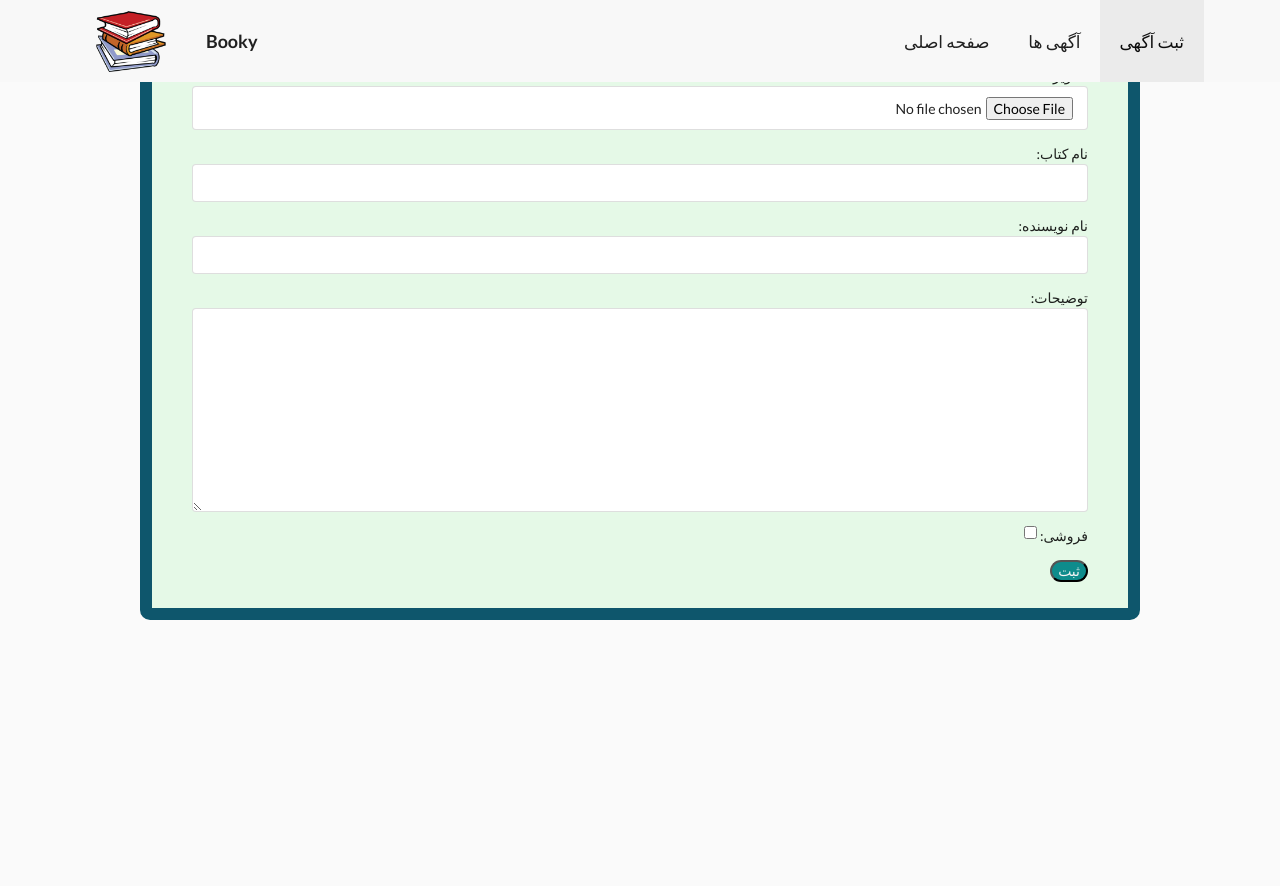
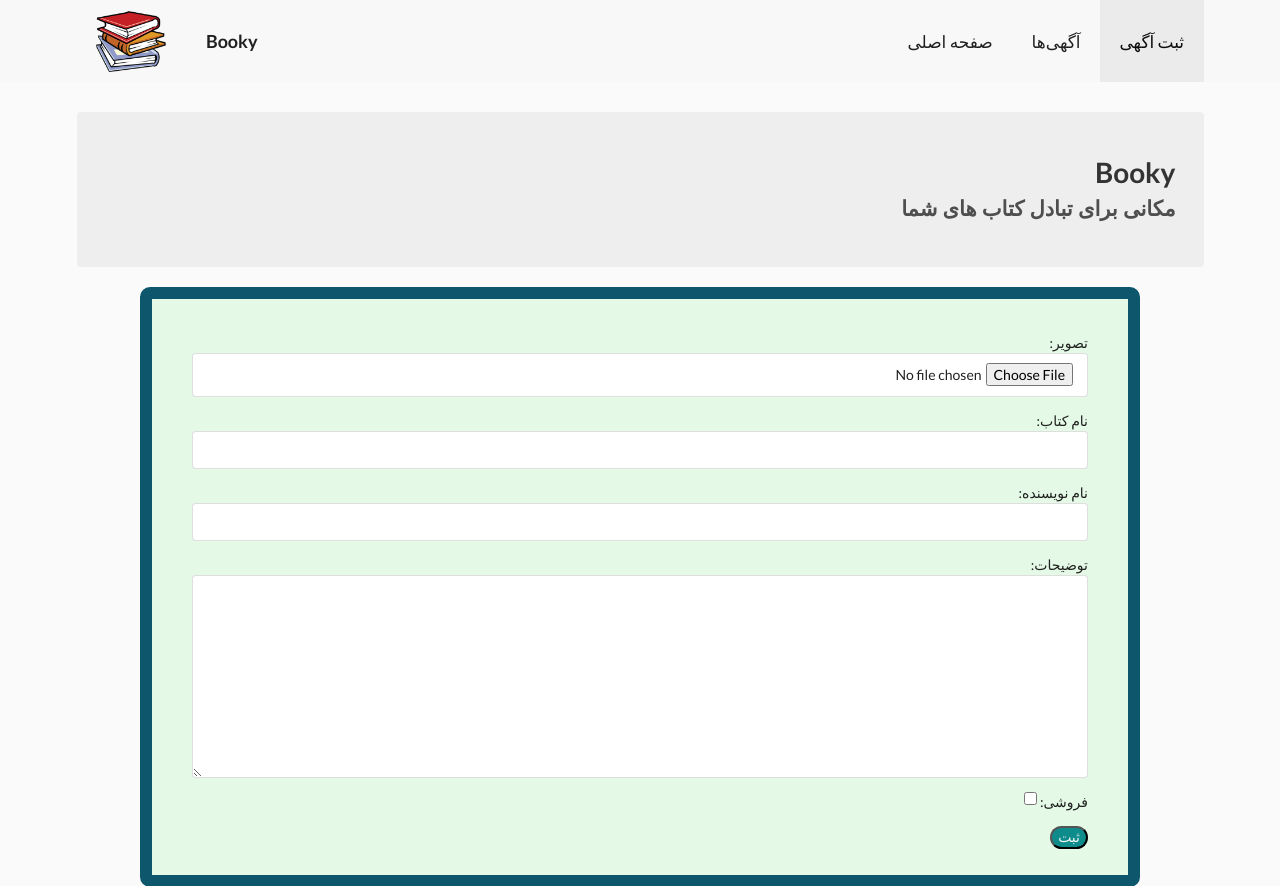
Before and after one commit to reza-yb/napela, a Django app: page /ads/new/ in a window 1280 px wide. Shown: the top 886 px of the page. Run offline with Django 3.2, Linux system fonts and the light colour scheme.

Commit message:
how did i mess up the containers, how

```diff
--- a/BookAdvertisement/templates/BookAdvertisement/bookad_form.html
+++ b/BookAdvertisement/templates/BookAdvertisement/bookad_form.html
@@ -8,6 +8,15 @@
 
 {% block content %}
 {#    <h2 class="new_ad_h2" style="text-align: center">{{ nav }}</h2>#}
+    <div class="ui container">
+
+        <div class="ui message">
+            <h1 class="ui huge header">Booky</h1>
+            <p style="font-family: iransansdn; font-weight: bold" class="lead">
+                مکانی برای تبادل کتاب های شما
+            </p>
+        </div>
+    </div>
     <br>
     <div class="info_container">
 
--- a/BookAdvertisement/templates/all_ads.html
+++ b/BookAdvertisement/templates/all_ads.html
@@ -25,7 +25,7 @@
                         {% if ad.poster.url is not None %}
                             <img src="{{ ad.poster.url }}" alt="Cinque Terre" width="600" height="400">
                         {% else %}
-                            <img src="{% static 'images/default.png' %}" alt="Cinque Terre" width="600"
+                            <img src="{% static 'images/default.jpg' %}" alt="Cinque Terre" width="600"
                                      height="400">
                         {% endif %}
                     </div>
--- a/BookAdvertisement/views.py
+++ b/BookAdvertisement/views.py
@@ -7,7 +7,7 @@ from copy import deepcopy
 from .models import BookAd
 
 links = [{"href": "/", "class": "item", "title": "صفحه اصلی"},
-         {"href": "/ads", "class": "item", "title": "آگهی ها"},
+         {"href": "/ads", "class": "item", "title": "آگهی‌ها"},
          {"href": "/ads/new", "class": "item", "title": "ثبت آگهی"}]
 
 
```
